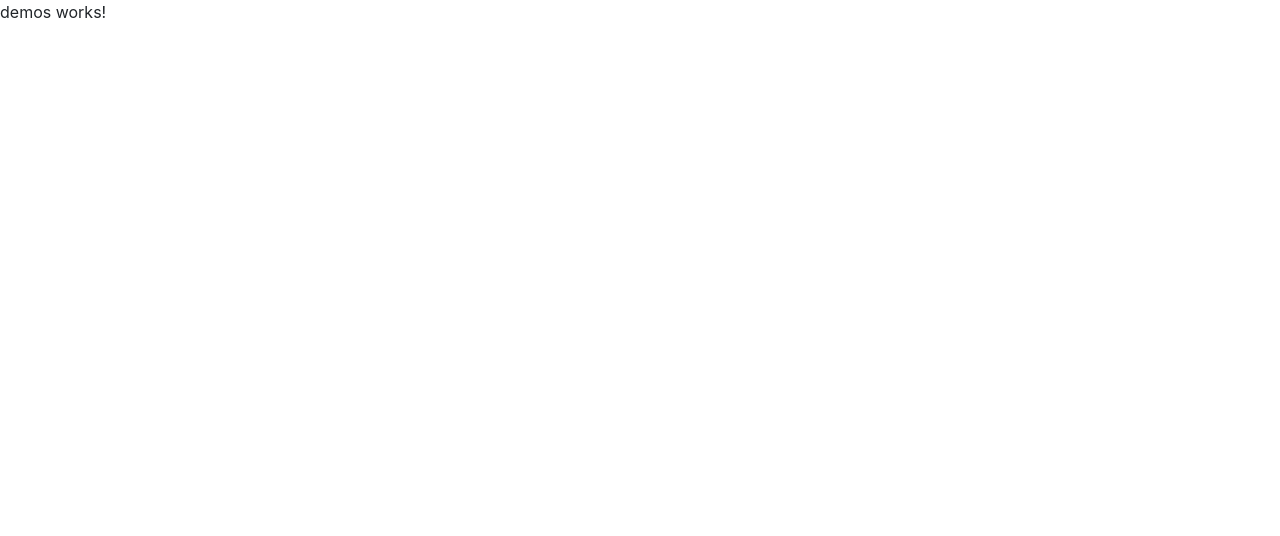
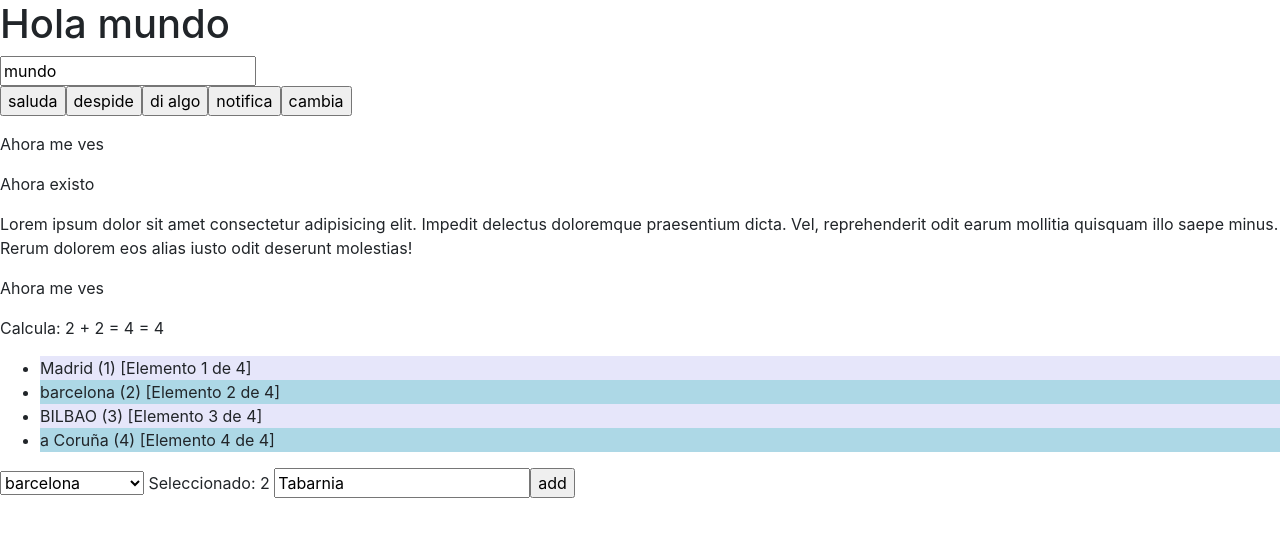
Before and after one commit to jmagit/MAD20191009, an Angular app: page / in a window 1280 px wide. Shown: the top 536 px of the page. Built offline with nearby package versions, Linux system fonts and the light colour scheme.

Commit message:
Plantilla

```diff
--- a/src/app/demos/demos.component.html
+++ b/src/app/demos/demos.component.html
@@ -1 +1,36 @@
-<p>demos works!</p>
+<h1>Hola {{Nombre}}</h1>
+<p>
+  <input type="text" [(ngModel)]="Nombre" >
+  <br>
+  <input type="button" value="saluda" (click)="saluda()" >
+  <input type="button" value="despide" (click)="despide()" >
+  <input type="button" value="di algo" (click)="di('algo')" >
+  <input type="button" value="notifica" (click)="notify.add('Esto es una notificación')" >
+  <input type="button" value="cambia" (click)="cambia()" >
+</p>
+<p [textContent]="resultado">Esto se pierde</p>
+<p [innerHTML]="resultado"></p>
+<p [hidden]="!visible">Ahora me ves</p>
+<p *ngIf="visible">Ahora existo</p>
+<p [ngClass]="estetica">
+Lorem ipsum dolor sit amet consectetur adipisicing elit. Impedit delectus doloremque praesentium dicta. Vel, reprehenderit odit earum mollitia quisquam illo saepe minus. Rerum dolorem eos alias iusto odit deserunt molestias!
+</p>
+<p [class.invisible]="!visible">Ahora me ves</p>
+<p>
+  Calcula: 2 + 2 = {{2 + 2}} = {{ calcula(2, 2) }}
+</p>
+<ul>
+  <li *ngFor="let item of listado; let ind=index; let fondo=odd;"
+    [style.background-color]="fondo ? 'LightBlue' : 'Lavender'">
+    {{item.nombre}} ({{item.id}}) [Elemento {{ind+1}} de {{listado.length}}]
+  </li>
+</ul>
+<p>
+  <select [(ngModel)]="idProvincia" >
+    <option value="">--Elige opción--</option>
+    <option *ngFor="let item of listado" [value]="item.id">{{item.nombre}}</option>
+  </select>
+  Seleccionado: {{idProvincia}}
+  <input type="text" value="Tabarnia" #txtProvincia >
+  <input type="button" value="add" (click)="add(txtProvincia.value)" >
+</p>
```
